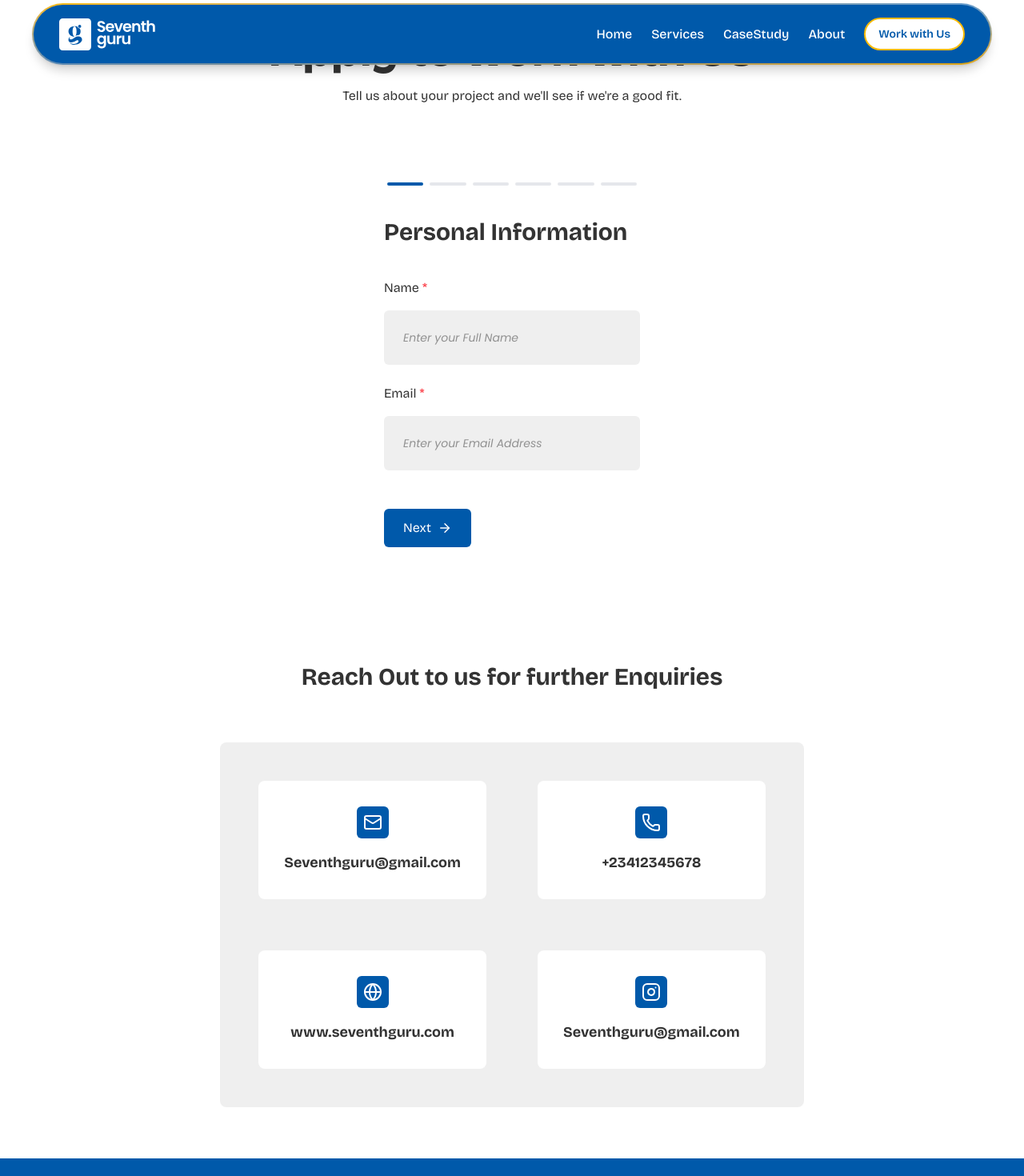
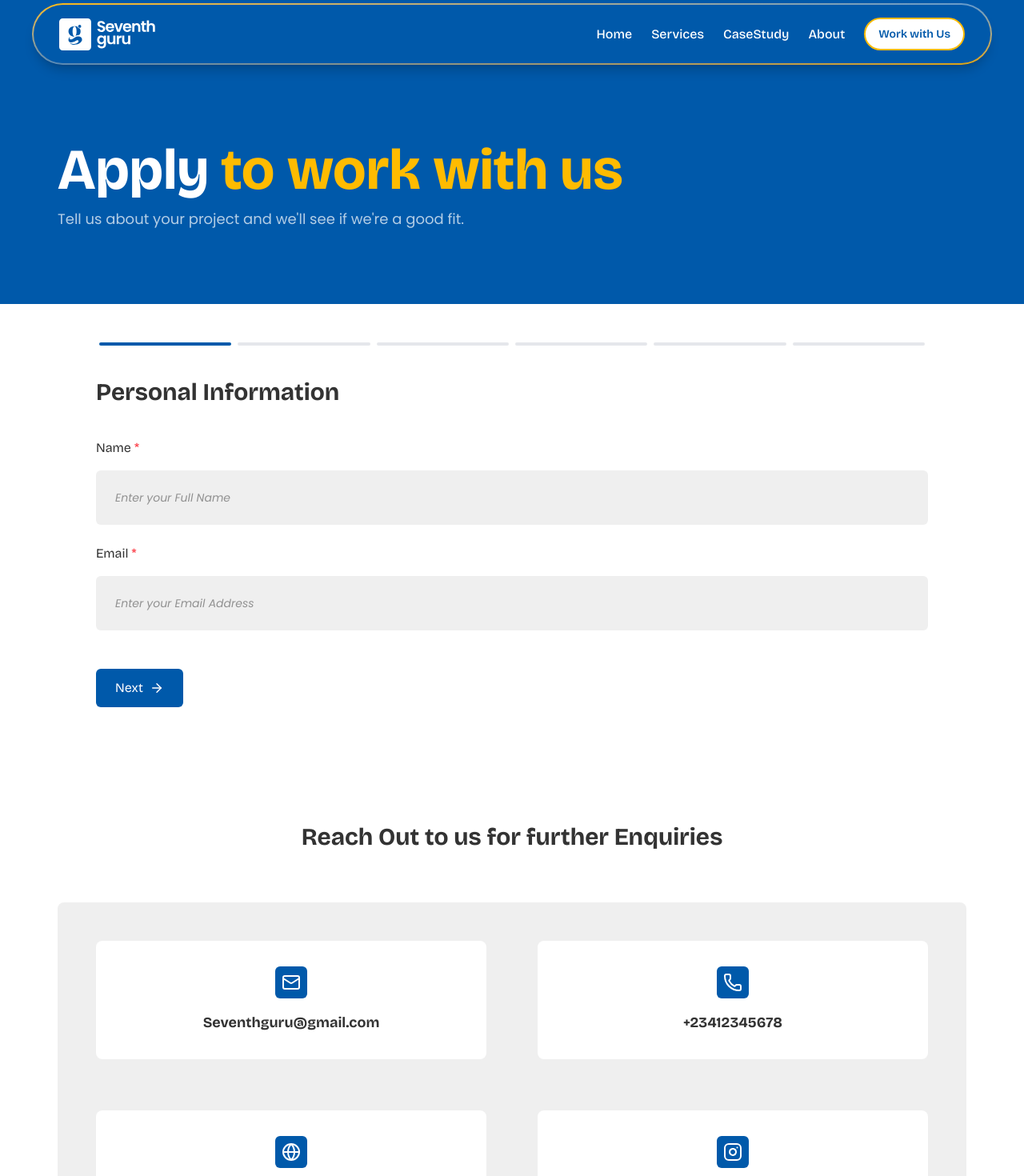
Before and after one commit to Thatboycalledolar/seventh-guru-website, a React (Vite) app: page /Apply in a window 1280 px wide. Shown: the top 1470 px of the page at 80% size. Built offline with nearby package versions, Linux system fonts and the light colour scheme.

Commit message:
apply page done

```diff
--- /dev/null
+++ b/src/components/ApplyPageHeader.jsx
@@ -0,0 +1,12 @@
+
+
+export default function ApplyPageHeader() {
+  return(
+    <div className="bg-(--primary-color) w-full pt-36 md:pt-44 pb-20 md:pb-24">
+      <div className="flex flex-col items-center md:items-start max-w-300 mx-auto px-8">
+        <h1 className="text-white text-5xl font-bold text-center md:text-start md:text-7xl mb-4">Apply <span className="text-(--secondary-color)">to work with us</span> </h1>
+        <p className="opacity-70 text-white font-body text-sm md:text-lg leading-5 text-center md:text-start md:max-w-[80%]">Tell us about your project and we'll see if we're a good fit.</p>
+      </div>
+    </div>
+  )
+}
--- a/src/components/Contact.jsx
+++ b/src/components/Contact.jsx
@@ -12,8 +12,8 @@ export default function Contact() {
       <div className="w-full bg-(--background-color) py-12 px-12 flex flex-col gap-16 rounded-lg md:grid grid-cols-2">
         <ContactCard icon={<Mail color="white"/>} text="Seventhguru@gmail.com" href="mailto:seventhguru@gmail.com" />
         <ContactCard icon={<Phone color="white" />} text="+23412345678" href="tel:+23412345678"/>
-        <ContactCard icon={<Globe color="white" />} text="www.seventhguru.com" href="www.seventhguru.com" />
-        <ContactCard icon={<InstagramIcon color="white" />} text="Seventhguru@gmail.com" href="https://www.instagram.com/seventh_guru/"/>
+        <ContactCard icon={<Globe color="white" />} text="www.seventhguru.com" href="https://www.seventhguru.com" />
+        <ContactCard icon={<InstagramIcon color="white" />} text="seventh_guru" href="https://www.instagram.com/seventh_guru/"/>
       </div>
     </div>
   )
--- a/src/pages/ApplicationRecieved.jsx
+++ b/src/pages/ApplicationRecieved.jsx
@@ -1,5 +1,4 @@
 import { CircleCheck } from "lucide-react"
-
 import MainBtn from "../components/MainBtn"
 import Contact from "../components/Contact"
 import { Link } from "react-router-dom"
@@ -7,15 +6,14 @@ import { Link } from "react-router-dom"
 
 export default function ApplicationRecieved() {
   return(
-    <div className="flex flex-col items-center w-full px-8">
-      <div className="flex flex-col items-center gap-6 mb-18 text-(--text-color) mt-24" >
+    <div className="flex flex-col items-center w-full px-8 pt-36">
+      <div className="flex flex-col items-center gap-6 mb-18 text-(--text-color) mt-20" >
         <h1 className="text-4xl text-center font-bold">Application Submitted <br />Successfully</h1>
         <CircleCheck color="#0059AA" width={96} height={96} />
       </div>
 
 
-
-        <p className="bg-(--background-color) py-8 px-6 text-sm rounded-lg gap-2  text-center mb-12">
+        <p className="bg-(--background-color) py-8 px-6 text-sm md:text-base rounded-lg gap-2  text-center mb-18">
           Our Onboarding team is evaluating your project and will back to you within 24hrs
         </p>
 
--- a/src/pages/Apply.jsx
+++ b/src/pages/Apply.jsx
@@ -1,23 +1,23 @@
 import Form from "../components/Form";
 import Contact from "../components/Contact";
 import Reveal from "../components/Reveal";
+import ApplyPageHeader from "../components/ApplyPageHeader";
 
 export default function Apply() {
   return(
-    <div className="max-w-300 flex flex-col items-center  text-(--text-color) mt-8 w-full px-8">
-      <Reveal>
-        <div className="mb-12 flex flex-col">
-        <h1 className="font-bold text-4xl md:text-6xl md:mb-4 text-center ">Apply to work with Us</h1>
-        <p className="text-center">Tell us about your project and we'll see if we're a good fit.</p>
+    <div className="flex flex-col items-center  text-(--text-color) w-full">
+      <Reveal className="w-full">
+        <ApplyPageHeader />
+      </Reveal>
+      <div className="w-full max-w-300">
+        <Reveal>
+         <Form />
+        </Reveal>
+        <Reveal>
+         <Contact />
+        </Reveal>
       </div>
-      </Reveal>
 
-      <Reveal>
-        <Form />
-      </Reveal>
-      <Reveal>
-        <Contact />
-      </Reveal>
 
 
     </div>
```
